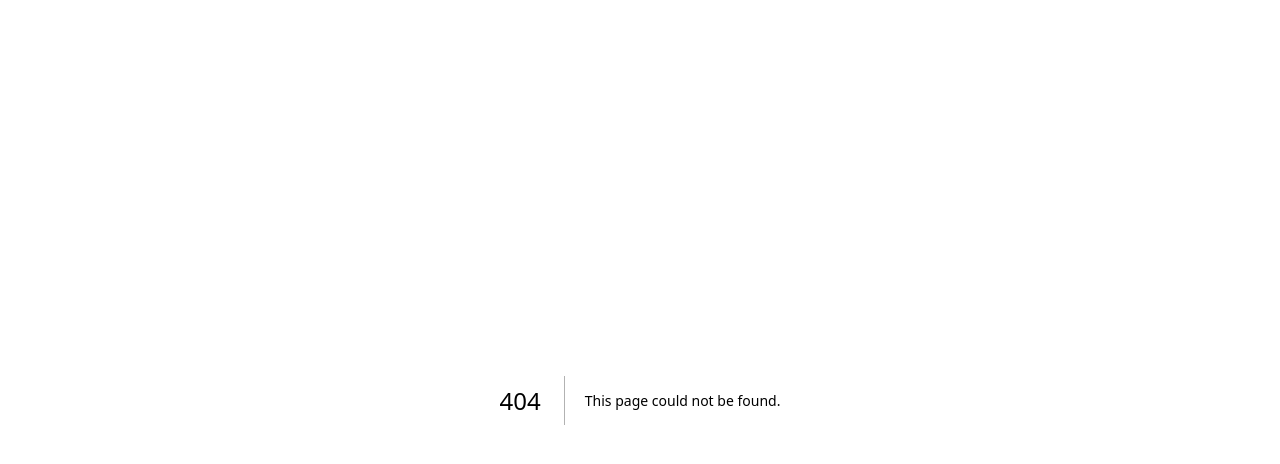
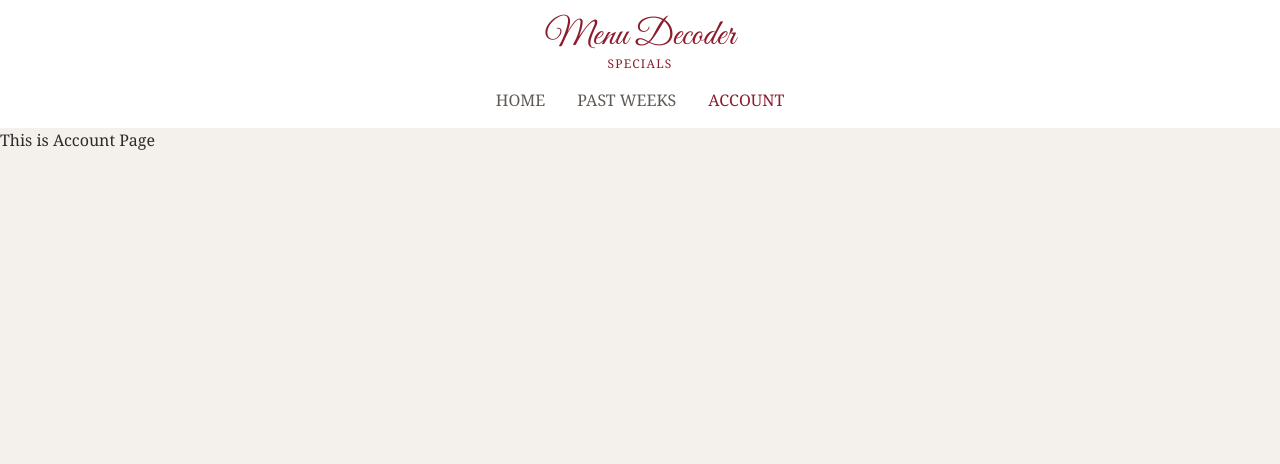
Before and after one commit to lemadavid1234/menu-decoder, a Next.js app in the folder client/: page /account in a window 1280 px wide. Before the commit this address had no page. Shown: the top 464 px of the page. Built offline with nearby package versions, Linux system fonts and the light colour scheme.

Commit message:
feat(frontend): add a header bar with navigation links

```diff
--- a/client/package.json
+++ b/client/package.json
@@ -9,6 +9,7 @@
     "lint": "eslint"
   },
   "dependencies": {
+    "lucide-react": "^1.77.0",
     "next": "^16.4.6",
     "react": "19.3.0",
     "react-dom": "19.3.0"
--- /dev/null
+++ b/client/src/app/account/page.tsx
@@ -0,0 +1,5 @@
+export default function AccountPage() {
+    return (
+        <>This is Account Page</>
+    )
+}
--- /dev/null
+++ b/client/src/app/header.tsx
@@ -0,0 +1,32 @@
+import NavLinks from "./nav-links"
+import Link from 'next/link'
+import { Suspense } from 'react'
+import { CircleUserRoundIcon } from "lucide-react";
+
+function NavLinksFallback() {
+    return (
+        <>
+            <nav className="hidden md:flex gap-8 pt-4">
+                <Link href="/" className="text-muted">HOME</Link>
+                <Link href="/past-weeks" className="text-muted">PAST WEEKS</Link>
+                <Link href="/account" className="text-muted">ACCOUNT</Link>
+            </nav>
+            <Link href="/account" className="p-2 md:hidden"><CircleUserRoundIcon className="h-5 w-5"/></Link>
+        </>
+    )
+}
+
+
+export default function Header() {
+    return (
+        <header className="bg-surface w-full flex flex-row justify-between md:flex-col items-center p-4">
+            <div className="flex flex-col md:items-center">
+                <p className="text-4xl font-vibes text-burgundy">Menu Decoder</p>
+                <p className="text-xs text-burgundy tracking-widest">SPECIALS</p>
+            </div>
+            <Suspense fallback={<NavLinksFallback/>}>
+                <NavLinks/>
+            </Suspense>
+        </header>
+    )
+}
--- a/client/src/app/layout.tsx
+++ b/client/src/app/layout.tsx
@@ -1,6 +1,7 @@
 import type { Metadata } from "next";
 import { Noto_Serif, Great_Vibes } from "next/font/google";
 import "./globals.css";
+import Header from "./header";
 
 const notoSerif = Noto_Serif({ variable: "--font-noto-serif", subsets: ['latin'], weight: ['400', '600', '700']})
 const greatVibes = Great_Vibes({ variable: "--font-great-vibes", subsets: ['latin'], weight: '400'})
@@ -18,6 +19,7 @@ export default function RootLayout({ children }: LayoutProps<"/">) {
       className={`${notoSerif.variable} ${greatVibes.variable} antialiased`}
     >
       <body className="flex flex-col bg-canvas text-ink min-h-dvh">
+        <Header/>
         {children}
       </body>
     </html>
--- /dev/null
+++ b/client/src/app/nav-links.tsx
@@ -0,0 +1,28 @@
+"use client";
+import { usePathname } from "next/navigation";
+import { CircleUserRoundIcon } from "lucide-react";
+import Link from 'next/link'
+
+
+export default function NavLinks() {
+    const pathname = usePathname()
+
+    function isActive(href: string) {
+        if (href === "/") {
+            return pathname.startsWith("/analysis") || pathname === "/";
+        }
+        return href === pathname;
+    }
+
+
+    return (
+        <>
+            <nav className="hidden md:flex gap-8 pt-4">
+                <Link href="/" className={isActive("/") ? "text-burgundy" : "text-muted"} aria-current={isActive("/") ? "page" : undefined}>HOME</Link>
+                <Link href="/past-weeks" className={isActive("/past-weeks") ? "text-burgundy" : "text-muted"} aria-current={isActive("/past-weeks") ? "page" : undefined}>PAST WEEKS</Link>
+                <Link href="/account" className={isActive("/account") ? "text-burgundy" : "text-muted"} aria-current={isActive("/account") ? "page" : undefined}>ACCOUNT</Link>
+            </nav>
+            <Link href="/account" className="p-2 md:hidden" aria-current={isActive("/account") ? "page" : undefined}><CircleUserRoundIcon className="h-5 w-5" /></Link>
+        </>
+    )
+}
--- /dev/null
+++ b/client/src/app/past-weeks/page.tsx
@@ -0,0 +1,5 @@
+export default function PastWeeksPage() {
+    return (
+        <>This is Past Weeks Page</>
+    )
+}
```
Also changed, not shown: 1 other file (tests, documents, lock files or other folders).
